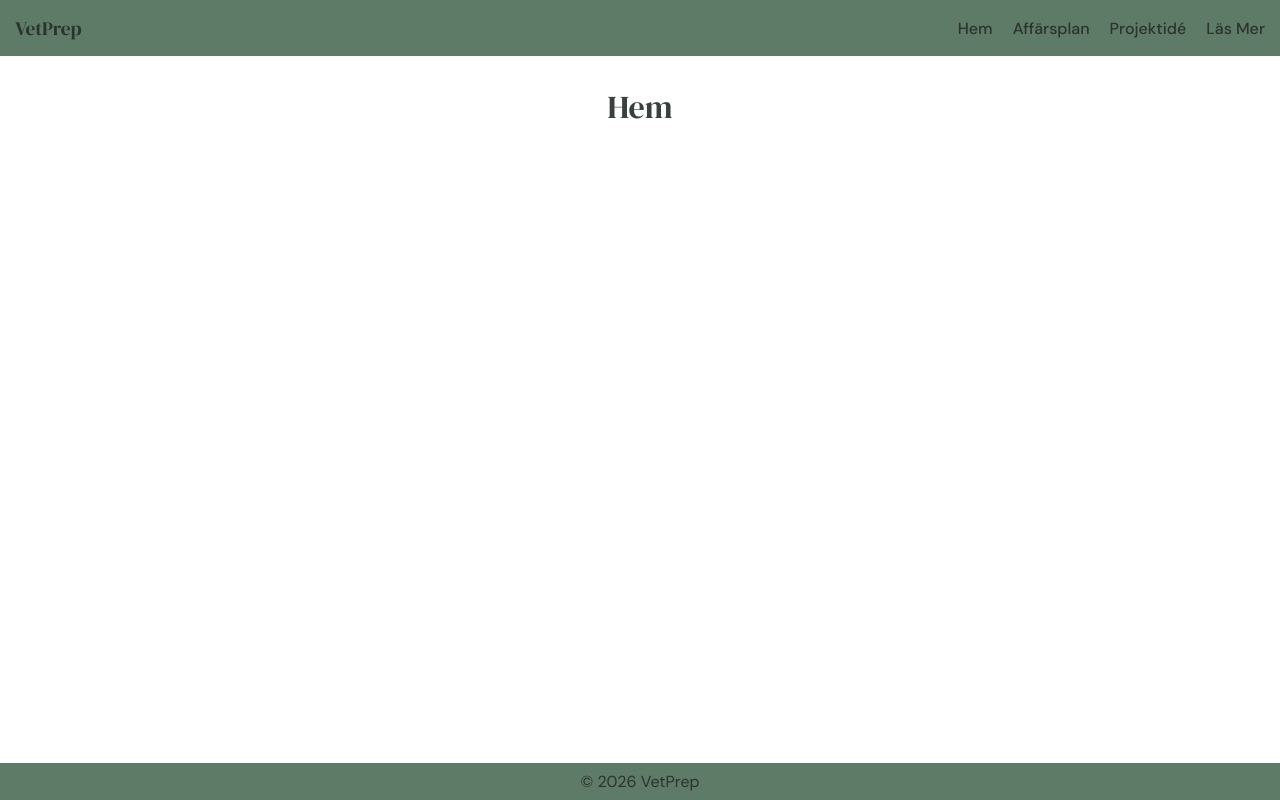
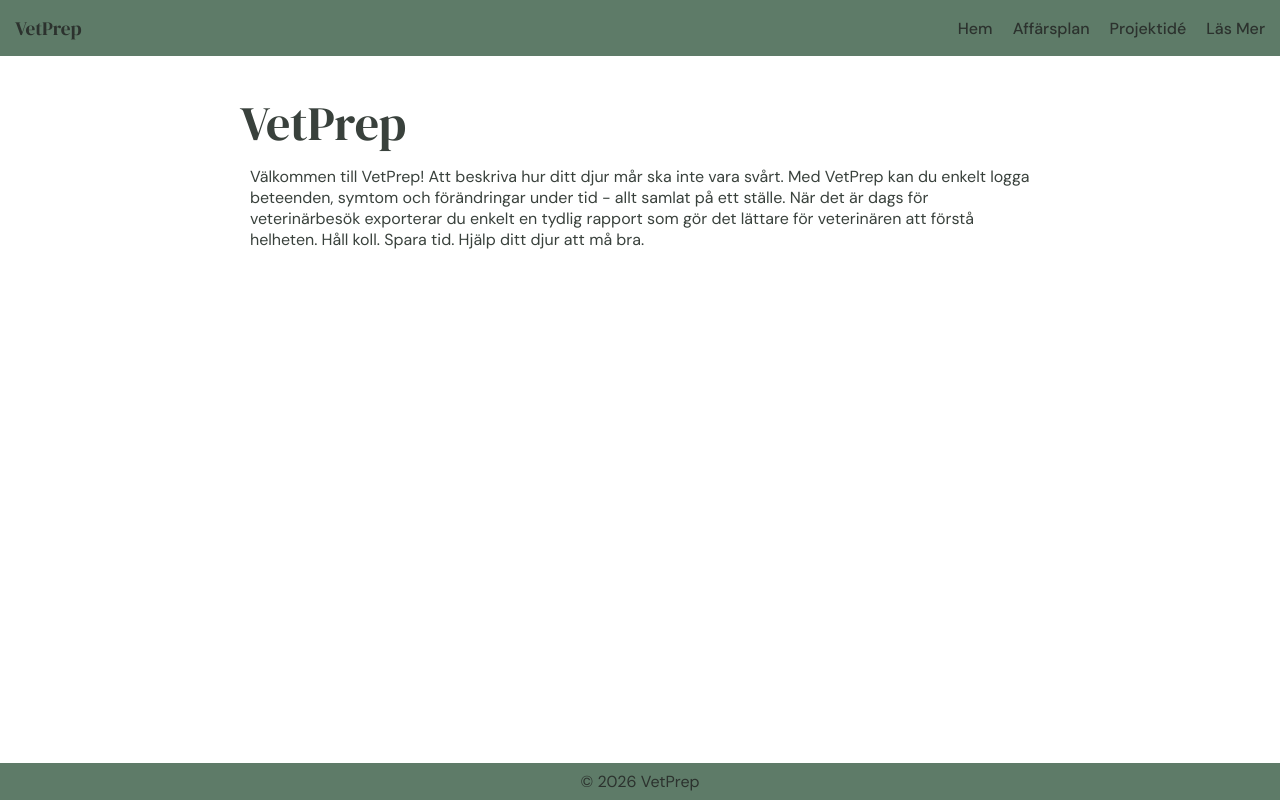
Before and after one commit to sabijnas/VetPrep, a React (Vite) app in the folder frontend/: page / in a window 1280 px wide. Built offline with nearby package versions, Linux system fonts and the light colour scheme.

Commit message:
home + fixes

```diff
--- a/frontend/src/components/BusinessPlan.tsx
+++ b/frontend/src/components/BusinessPlan.tsx
@@ -3,7 +3,7 @@ import "../css/NavViews.css";
 const BusinessPlan = () => {
   return (
     <>
-      <h1>Affärsplan</h1>
+      <h1 className="headerViews">Affärsplan</h1>
       <div className="buisnessPlan-card">
         <p>
           VetPrep är en applikation som hjälper djurägare att följa och
--- a/frontend/src/components/Home.tsx
+++ b/frontend/src/components/Home.tsx
@@ -1,10 +1,18 @@
 const Home = () => {
 return (
-    <>
+    <div className="home-wrapper">
+    <h1 className="headerHome">VetPrep</h1>
     <div className="home-card">
-    <h1 className="home-header">Hem</h1>
+    <p className="homeP">Välkommen till VetPrep! Att beskriva hur ditt djur mår ska
+inte vara svårt. Med VetPrep kan du enkelt logga beteenden,
+symtom och förändringar under tid - allt samlat på ett ställe.
+När det är dags för veterinärbesök exporterar du enkelt en tydlig
+rapport som gör det lättare för veterinären att förstå helheten.
+Håll koll. Spara tid. Hjälp ditt djur att må bra. </p>
+
     </div>
-    </>
+    </div>
+
 )
 }
 
--- a/frontend/src/components/ProjectIdea.tsx
+++ b/frontend/src/components/ProjectIdea.tsx
@@ -3,7 +3,7 @@ import "../css/NavViews.css";
 const ProjectIdea = () => {
   return (
     <>
-      <h1>Projektidé</h1>
+      <h1 className="headerViews">Projektidé</h1>
       <div className="projectIdea-card">
         <p>
           Projektidén är att utveckla en prototyp av applikationen VetPrep,
--- a/frontend/src/components/ReadMore.tsx
+++ b/frontend/src/components/ReadMore.tsx
@@ -3,7 +3,7 @@ import "../css/NavViews.css"
 const ReadMore = () => {
   return (
     <>
-      <h1>Läs mer om VetPrep</h1>
+      <h1 className="headerViews">Läs mer om VetPrep</h1>
       <div className="readmore-card">
         <h3 className="readMoreHeader">Varför logga symptom och beteenden?</h3>
         <p className="readMoreP">
--- a/frontend/src/css/NavViews.css
+++ b/frontend/src/css/NavViews.css
@@ -13,7 +13,35 @@
     color: #39413c;
 }
 
-.readMoreP, .buisnessPlan-card, .projectIdea-card {
+.readMoreP, .buisnessPlan-card, .projectIdea-card, .homeP {
     color: #39413c;
     font-family: "DM Sans", sans-serif;
 }
+
+.headerViews {
+    margin-top: 15px;
+    text-align: center;
+    color: #39413c;
+    font-family: "DM Serif Display", serif;
+    font-weight: 100;
+    letter-spacing: 5%;
+}
+
+.home-wrapper {
+    max-width: 800px;
+    margin: 0 auto;
+    padding: 20px;
+}
+
+.headerHome {
+    text-align: left;
+    font-size: 3rem;
+    font-family: "DM Serif Display", serif;
+    font-weight: 100;
+    color: #39413c;
+}
+
+.home-card {
+    text-align: left;
+    padding: 10px;
+}
--- a/frontend/src/index.css
+++ b/frontend/src/index.css
@@ -1,12 +1,3 @@
 * {
     margin: 0;
 }
-
-h1 {
-    margin-top: 15px;
-    text-align: center;
-    color: #39413c;
-    font-family: "DM Serif Display", serif;
-    font-weight: 100;
-    letter-spacing: 5%;
-}
```
